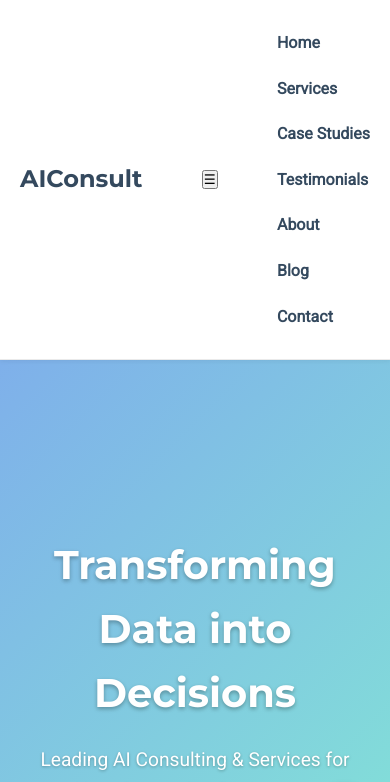
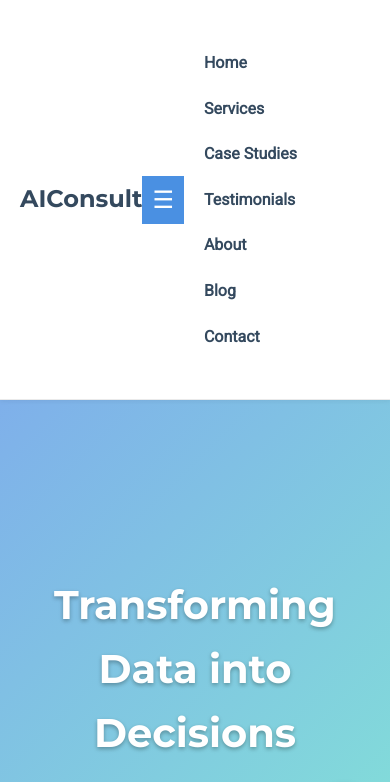
Before and after one commit to cgordon-dev/mist.github.io, a plain HTML site: page index.html in a window 390 px wide. Both pictures are taken after a click on the button "Toggle Navigation". Shown: the top 782 px of the page. Drawn offline with Linux system fonts and the light colour scheme.

Commit message:
Update styles.css

```diff
--- a/styles.css
+++ b/styles.css
@@ -53,6 +53,7 @@
   color: var(--secondary-color);
 }
 
+/* Navigation Links */
 .nav-links {
   list-style: none;
   display: flex;
@@ -72,6 +73,37 @@
 
 .nav-links a:hover {
   color: var(--primary-color);
+}
+
+/* Mobile Navigation Toggle */
+#menu-toggle {
+  display: none;
+}
+
+@media (max-width: 768px) {
+  #menu-toggle {
+    display: block;
+    background: var(--btn-bg);
+    color: #fff;
+    border: none;
+    padding: 10px;
+    font-size: 1.5rem;
+    cursor: pointer;
+  }
+  #nav-menu {
+    display: none;
+    width: 100%;
+    flex-direction: column;
+    text-align: left;
+    background: var(--header-bg);
+    padding: 20px;
+  }
+  #nav-menu.active {
+    display: flex;
+  }
+  .nav-links li {
+    margin: 10px 0;
+  }
 }
 
 /* Hero Section with Animated Background */
@@ -507,16 +539,8 @@
   font-size: 0.9rem;
 }
 
-/* Responsive Design */
+/* Responsive Design Adjustments */
 @media (max-width: 768px) {
-  .nav-links {
-    flex-direction: column;
-  }
-
-  .nav-links li {
-    margin: 10px 0;
-  }
-
   .hero-content h2 {
     font-size: 2.5rem;
   }
```
